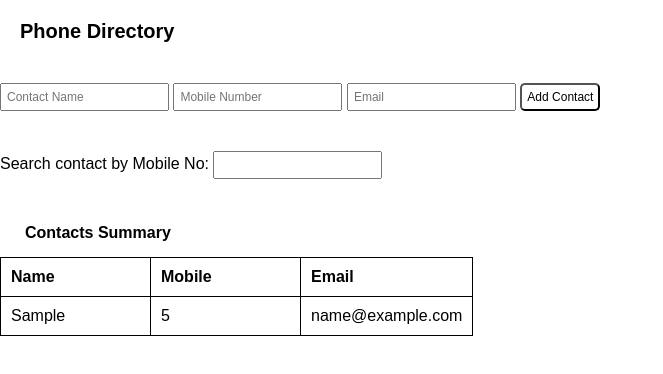
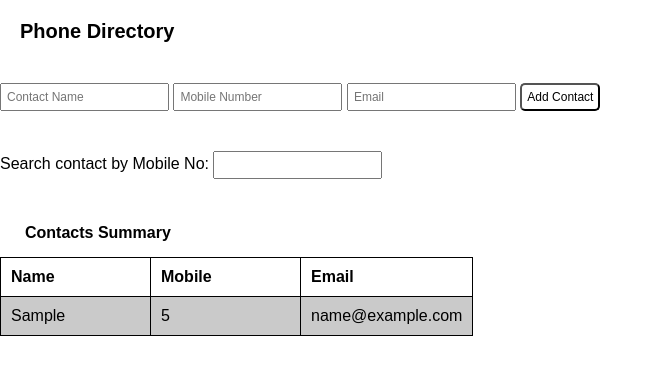
Before and after one commit to deekaynine/antra-eval, a plain HTML site: page index.html in a window 1280 px wide. Both pictures are taken after typing "Sample", "5", "name@example.com" into the empty fields and a click on the input "Add Contact". Shown: the whole page, without its empty margins (0-663 px from the left). Drawn offline with Linux system fonts and the light colour scheme.

Commit message:
changed css for rows

```diff
--- a/styles.css
+++ b/styles.css
@@ -12,7 +12,7 @@ li {
   list-style: none;
 }
 .cursorPtr {
-  cursor: pointer
+  cursor: pointer;
 }
 .dn {
   display: none;
@@ -115,12 +115,19 @@ input:focus {
 .contactSummary {
   padding-top: 10px;
 }
-table, th, td {
+table,
+th,
+td {
   border: 1px solid black;
   border-collapse: collapse;
 }
-th, td {
+th,
+td {
   padding: 10px;
   min-width: 150px;
   text-align: left;
 }
+
+tbody tr:nth-child(odd) {
+  background: #cacaca;
+}
```
